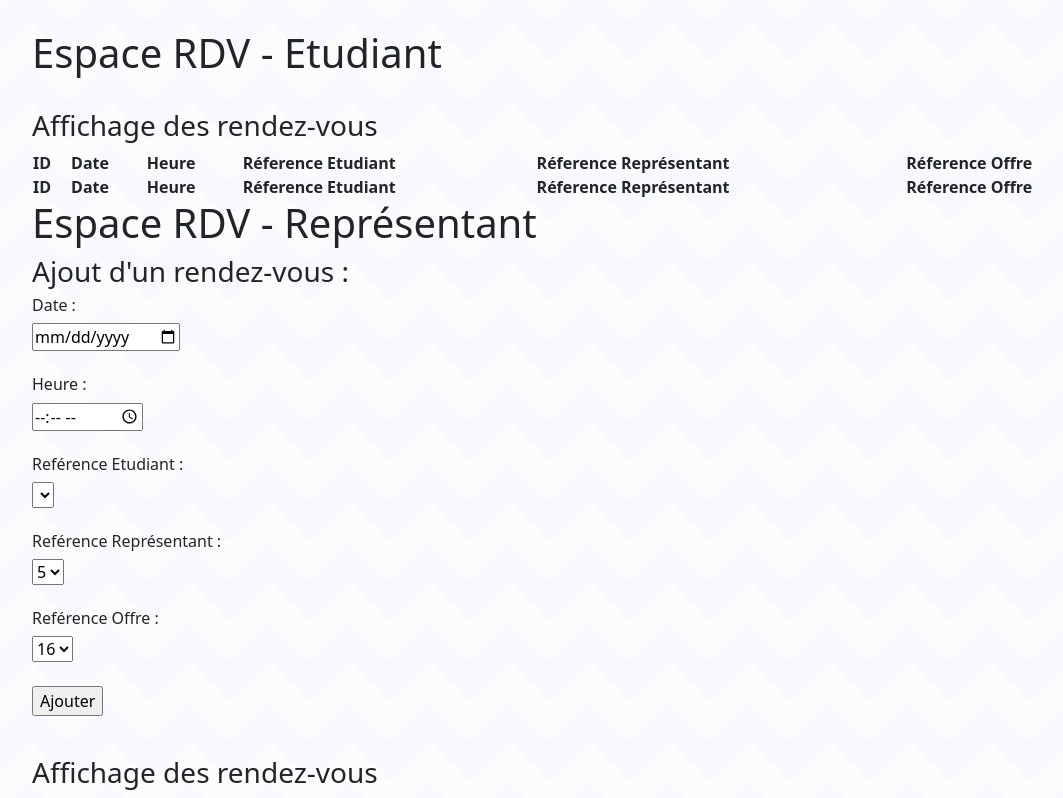
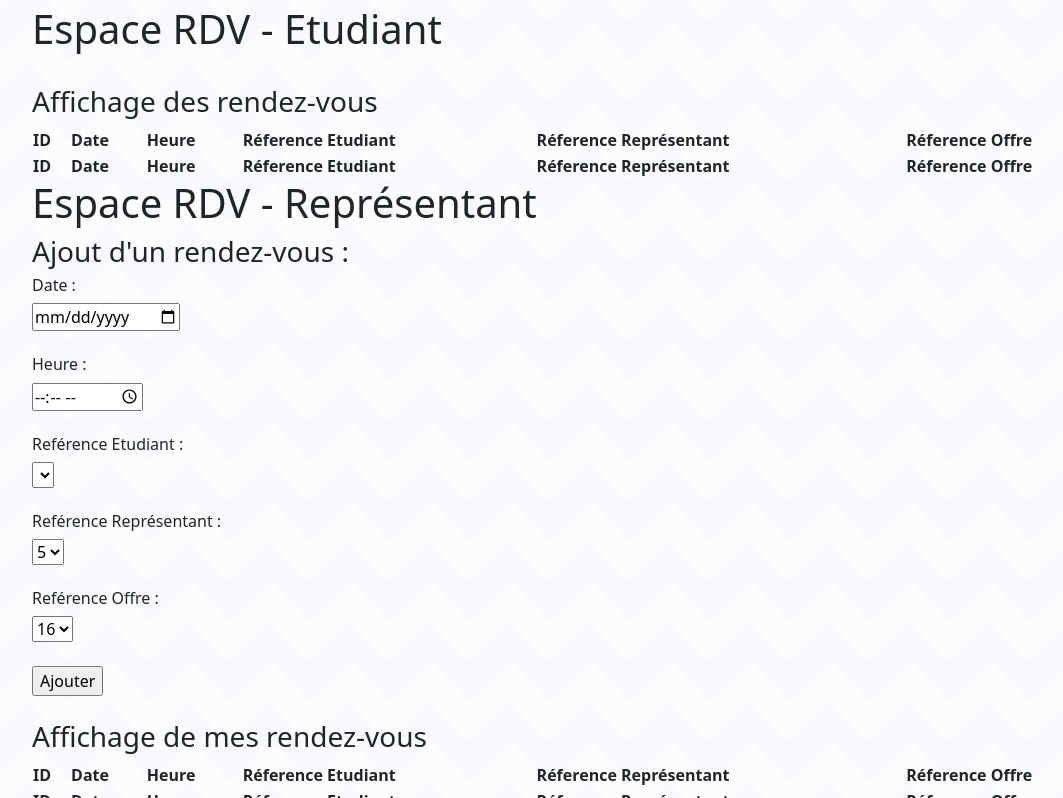
Before and after one commit to TRAN-Ki/ktnslrhls-hsp, a PHP site: page /vue/vue-rdv.php in a window 1280 px wide. Shown: the part 59-857 px from the top of the page, without its empty margins (50-1113 px from the left). Run offline with PHP 8.4, Linux system fonts and the light colour scheme; the visitor is signed in with stand-in values (Sample User, id 1); data comes from the database, SQL or seed files in the repository; data that the repository does not hold is empty; some libraries are stand-ins or nearby versions.

Commit message:
Fix: Edit rdv

```diff
--- a/src/modele/Rdv.php
+++ b/src/modele/Rdv.php
@@ -166,7 +166,7 @@ class Rdv
 
     public function editRdv(){
         $bdd = new Database();
-        $edit = $bdd->getBdd()->prepare("UPDATE rdv SET date_rdv = :daterdv, heure = :heure, etat = :etat, ref_etudiant = :refetudiant, ref_representant = :refrepresentant, ref_offre = :refoffre WHERE id_offre = :id");
+        $edit = $bdd->getBdd()->prepare("UPDATE rdv SET date_rdv = :daterdv, heure = :heure, etat = :etat, ref_etudiant = :refetudiant, ref_representant = :refrepresentant, ref_offre = :refoffre WHERE id_rdv = :id");
         $edit->execute(array(
             'daterdv'=>$this->getDate(),
             'heure'=>$this->getHeure(),
--- a/vue/vue-rdv.php
+++ b/vue/vue-rdv.php
@@ -15,7 +15,6 @@ $rdv = new Rdv(array());
 $etu = new Etudiant(array());
 $repr = new Representant(array());
 $offre = new Offre(array());
-var_dump($etu);
 if (!isset($_SESSION['isAdmin'])){
     if(!isset($_SESSION['email'])){
         header("Location: ../index.php");
@@ -171,7 +170,7 @@ if (isset($_SESSION['email'])){
         $bdd = new Database();
         $res = $rdv->selectRdv($bdd);
         ?>  <br>
-            <h3>Affichage des rendez-vous</h3>
+            <h3>Affichage de mes rendez-vous</h3>
         <table id="table" class="display" style="width:100%">
             <thead>
             <tr>
```
